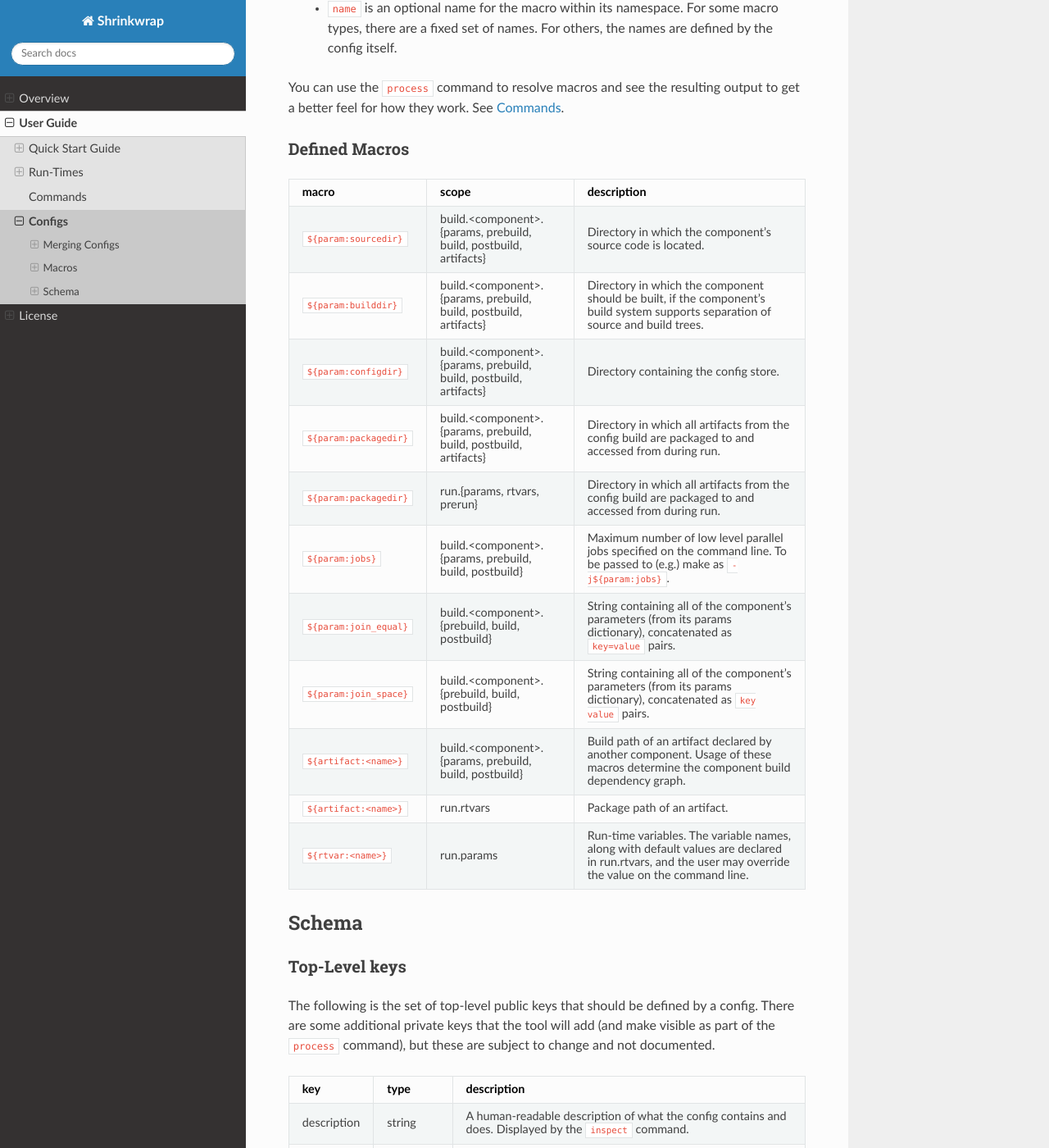
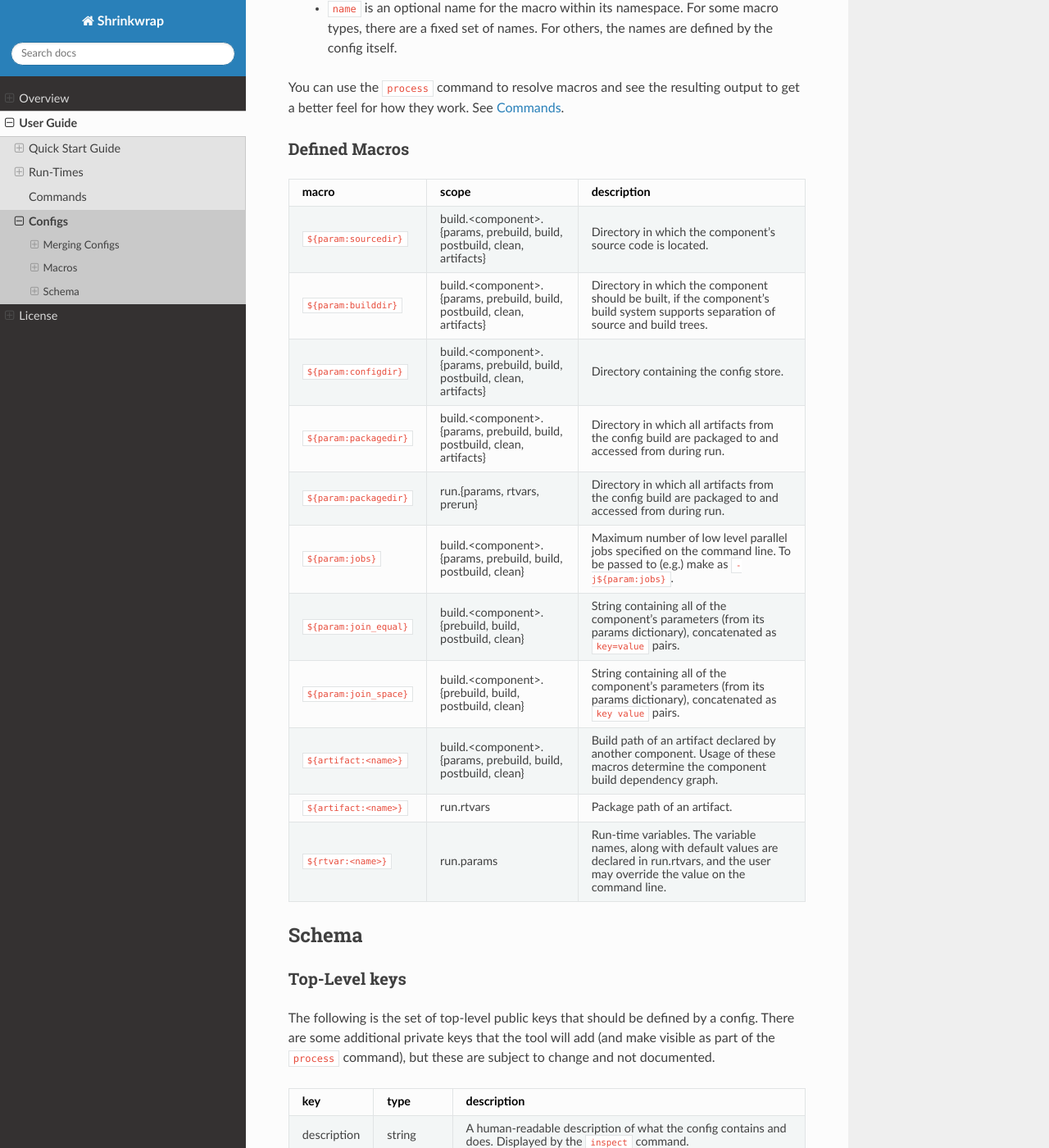
Before and after one commit to sectrs-acai/shrinkwrap, a Sphinx documentation site: the page built from documentation/userguide/config.rst, in a window 1280 px wide and 1400 px high, scrolled down 2174 px. Shown: the whole window at 82% size. Built offline with Sphinx 7.4.7 and the Read the Docs theme 2.0.0, drawn with Linux system fonts in a browser that asks for light colours; some of the changed text lies outside the part shown.

Commit message:
config: Implement optional clean commands.
Introduce a new key, `clean`, in the component dictionary, who's value
is a list of commands to clean the component. This will be used by a
future patch that introduces the ability to clean components.

Not all components need to provide clean commands; sometimes it is
sufficient for their build directory to be removed.

As well as introducing the new key, we add clean commands to the configs
that require them.

Signed-off-by: Ryan Roberts <ryan.roberts@arm.com>

```diff
--- a/documentation/userguide/config.rst
+++ b/documentation/userguide/config.rst
@@ -122,21 +122,21 @@
 Defined Macros
 --------------
 
-======================= ================================================================== ====
-macro                   scope                                                              description
-======================= ================================================================== ====
-``${param:sourcedir}``  build.<component>.{params, prebuild, build, postbuild, artifacts}  Directory in which the component's source code is located.
-``${param:builddir}``   build.<component>.{params, prebuild, build, postbuild, artifacts}  Directory in which the component should be built, if the component's build system supports separation of source and build trees.
-``${param:configdir}``  build.<component>.{params, prebuild, build, postbuild, artifacts}  Directory containing the config store.
-``${param:packagedir}`` build.<component>.{params, prebuild, build, postbuild, artifacts}  Directory in which all artifacts from the config build are packaged to and accessed from during run.
-``${param:packagedir}`` run.{params, rtvars, prerun}                                       Directory in which all artifacts from the config build are packaged to and accessed from during run.
-``${param:jobs}``       build.<component>.{params, prebuild, build, postbuild}             Maximum number of low level parallel jobs specified on the command line. To be passed to (e.g.) make as ``-j${param:jobs}``.
-``${param:join_equal}`` build.<component>.{prebuild, build, postbuild}                     String  containing all of the component's parameters (from its params dictionary), concatenated as ``key=value`` pairs.
-``${param:join_space}`` build.<component>.{prebuild, build, postbuild}                     String  containing all of the component's parameters (from its params dictionary), concatenated as ``key value`` pairs.
-``${artifact:<name>}``  build.<component>.{params, prebuild, build, postbuild}             Build path of an artifact declared by another component. Usage of these macros determine the component build dependency graph.
-``${artifact:<name>}``  run.rtvars                                                         Package path of an artifact.
-``${rtvar:<name>}``     run.params                                                         Run-time variables. The variable names, along with default values are declared in run.rtvars, and the user may override the value on the command line.
-======================= ================================================================== ====
+======================= ========================================================================= ====
+macro                   scope                                                                     description
+======================= ========================================================================= ====
+``${param:sourcedir}``  build.<component>.{params, prebuild, build, postbuild, clean, artifacts}  Directory in which the component's source code is located.
+``${param:builddir}``   build.<component>.{params, prebuild, build, postbuild, clean, artifacts}  Directory in which the component should be built, if the component's build system supports separation of source and build trees.
+``${param:configdir}``  build.<component>.{params, prebuild, build, postbuild, clean, artifacts}  Directory containing the config store.
+``${param:packagedir}`` build.<component>.{params, prebuild, build, postbuild, clean, artifacts}  Directory in which all artifacts from the config build are packaged to and accessed from during run.
+``${param:packagedir}`` run.{params, rtvars, prerun}                                              Directory in which all artifacts from the config build are packaged to and accessed from during run.
+``${param:jobs}``       build.<component>.{params, prebuild, build, postbuild, clean}             Maximum number of low level parallel jobs specified on the command line. To be passed to (e.g.) make as ``-j${param:jobs}``.
+``${param:join_equal}`` build.<component>.{prebuild, build, postbuild, clean}                     String  containing all of the component's parameters (from its params dictionary), concatenated as ``key=value`` pairs.
+``${param:join_space}`` build.<component>.{prebuild, build, postbuild, clean}                     String  containing all of the component's parameters (from its params dictionary), concatenated as ``key value`` pairs.
+``${artifact:<name>}``  build.<component>.{params, prebuild, build, postbuild, clean}             Build path of an artifact declared by another component. Usage of these macros determine the component build dependency graph.
+``${artifact:<name>}``  run.rtvars                                                                Package path of an artifact.
+``${rtvar:<name>}``     run.params                                                                Run-time variables. The variable names, along with default values are declared in run.rtvars, and the user may override the value on the command line.
+======================= ========================================================================= ====
 
 ******
 Schema
@@ -182,6 +182,7 @@
 prebuild    list        List of shell commands to be executed during component build before the ``build`` list.
 build       list        List of shell commands to be executed during component build.
 postbuild   list        List of shell commands to be executed during component build after the ``build`` list.
+clean       list        List of shell commands to be executed during component clean.
 artifacts   dictionary  Set of artifacts that the component exports. Key is artifact name and value is path to built artifact. Other components can reference them with the ``${artifact:<name>}`` macros. Used to determine build dependencies.
 =========== =========== ===========
 
```
Also changed, not shown: 4 other files.
